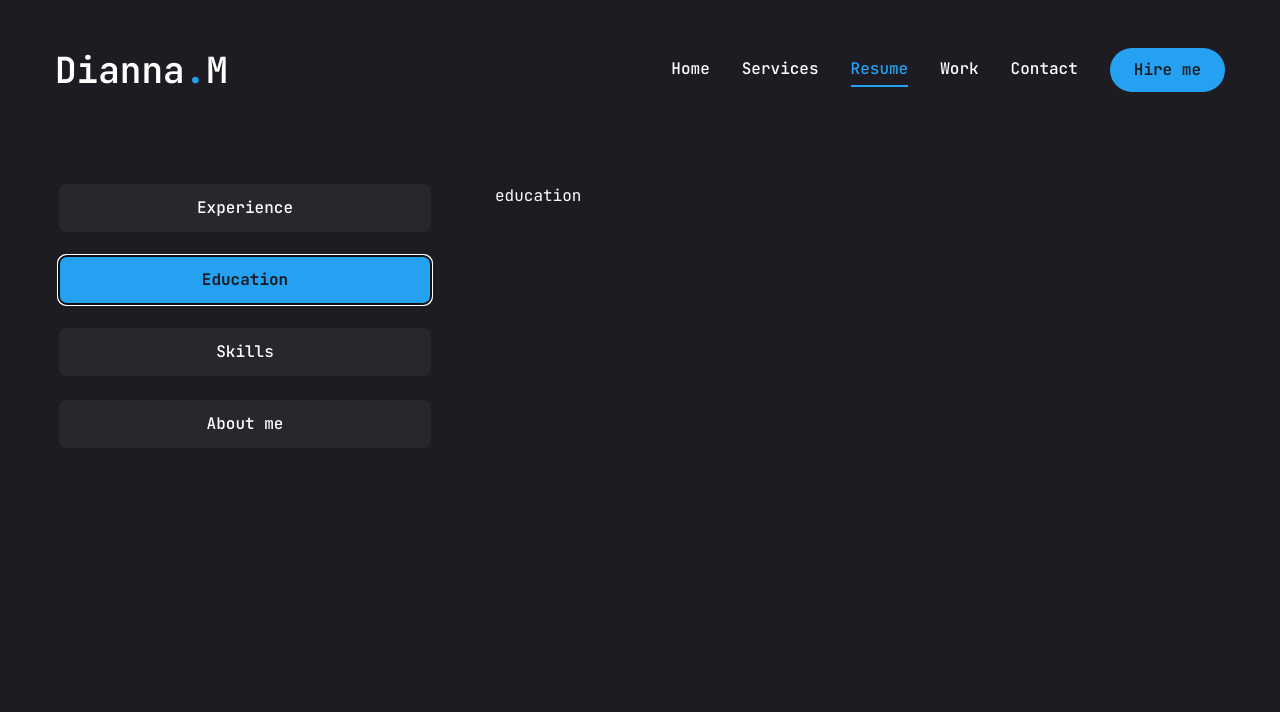
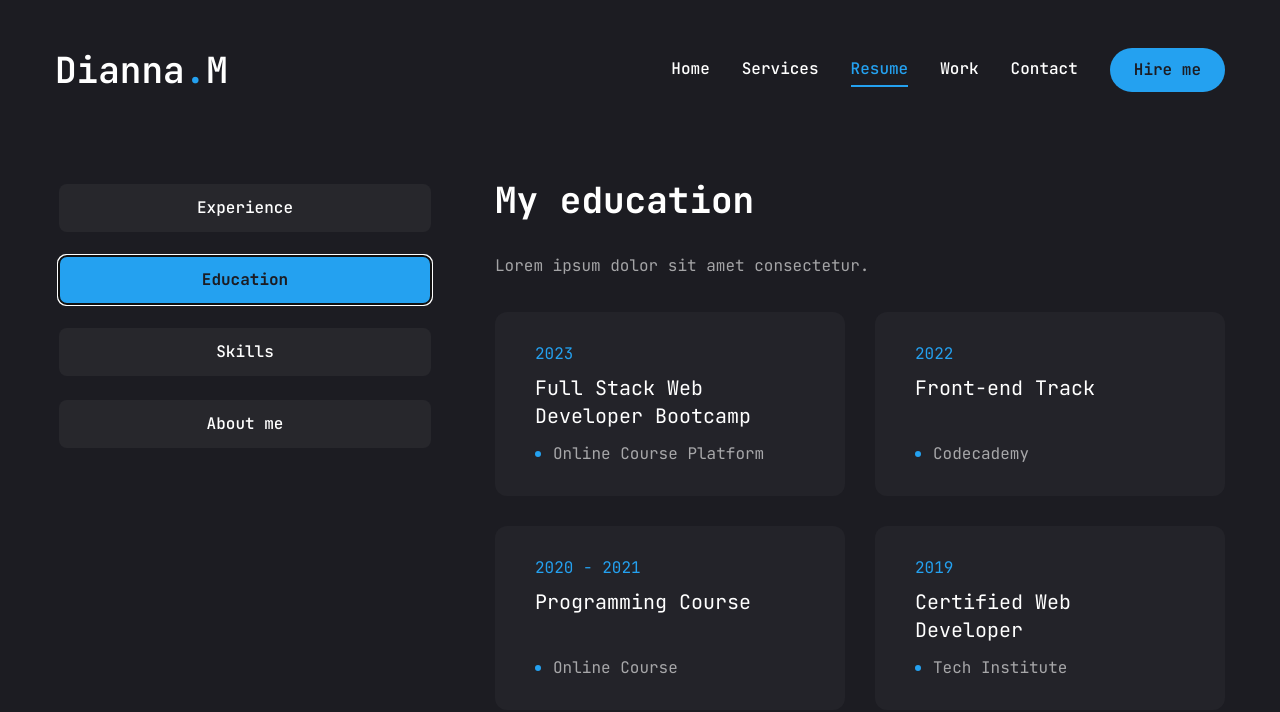
Before and after one commit to Magnet-Sys/portafolio, a Next.js app: page /resume in a window 1280 px wide. Both pictures are taken after a click on the tab "Education". Shown: the top 712 px of the page. Built offline with nearby package versions, Linux system fonts and the light colour scheme.

Commit message:
Examples of skills and more information about me are added

```diff
--- a/app/page.jsx
+++ b/app/page.jsx
@@ -26,7 +26,7 @@
               <Button
                 variant="outline"
                 size="lg"
-                className="uppercase flex items-cenbter gap-2">
+                className="uppercase flex items-center gap-2">
                 <span>Download CV</span>
                 <FiDownload className="text-xl" />
               </Button>
--- a/app/resume/page.jsx
+++ b/app/resume/page.jsx
@@ -26,7 +26,7 @@
       fieldValue: "(+56) 9 5098 8506",
     },
     {
-      fieldName: "Experience",
+      fieldName: "education",
       fieldValue: "15+ Years",
     },
     {
@@ -39,7 +39,7 @@
     },
     {
       fieldName: "Email",
-      fieldValue: "dianna.monsalve@gmail.com",
+      fieldValue: "dmonsalve@gmail.com",
     },
     {
       fieldName: "Freelance",
@@ -196,6 +196,7 @@
           defaultValue="experience"
           className="flex flex-col
         xl:flex-row gap-[60px]">
+          {/* menu tab */}
           <TabsList className="flex flex-col w-full max-w-[380px] mx-auto xl:mx-0 gap-6">
             <TabsTrigger value="experience">Experience</TabsTrigger>
             <TabsTrigger value="education">Education</TabsTrigger>
@@ -236,17 +237,94 @@
                 </ScrollArea>
               </div>
             </TabsContent>
+
             {/* education */}
             <TabsContent value="education" className="w-full">
-              education
+              <div className="flex flex-col gap-[30px] text-center xl:text-left">
+                <h3 className="text-4xl font-bold">{education.title}</h3>
+                <p className="max-w-[600px] text-white/60 mx-auto xl:mx-0">
+                  {education.description}
+                </p>
+                <ScrollArea className="h-[400px]">
+                  <ul className="grid grid-cols-1 lg:grid-cols-2 gap-[30px]">
+                    {education.items.map((item, index) => {
+                      return (
+                        <li
+                          key={index}
+                          className="bg-[#232329] h-[184px] py-6 px-10 rounded-xl
+                          flex flex-col justify-center items-center lg:items-start
+                          gap-1">
+                          <span className="text-accent">{item.duration}</span>
+                          <h3 className="text-xl max-w-[260px] min-h-[60px] text-center lg:text-left">
+                            {item.degree}
+                          </h3>
+                          <div className="flex items-center gap-3">
+                            {/* dot */}
+                            <span className="w-[6px] h-[6px] rounded-full bg-accent"></span>
+                            <p className="text-white/60">{item.institution}</p>
+                          </div>
+                        </li>
+                      );
+                    })}
+                  </ul>
+                </ScrollArea>
+              </div>
             </TabsContent>
+
             {/* skills */}
-            <TabsContent value="skills" className="w-full">
-              skills
+            <TabsContent value="skills" className="w-full h-full">
+              <div className="flex flex-col gap-[30px]">
+                <div className="flex flex-col gap-[30px] text-center xl:text-left">
+                  <h3 className="text-4xl font-bold">{skills.title}</h3>
+                  <p className="max-w-[600px] text-white/60 mx-auto xl:mx-0">
+                    {skills.description}
+                  </p>
+                </div>
+                <ul className="grid grid-cols-2 sm:grid-cols-3 md:grid-cols-4 gap-4 xl:gap-[30px]">
+                  {skills.skillList.map((skill, index) => {
+                    return (
+                      <li key={index}>
+                        <TooltipProvider delayDuration={100}>
+                          <Tooltip>
+                            <TooltipTrigger className="w-full h-[150px] bg-[#232329] rounded-xl flex justify-center items-center group">
+                              <div className="text-6xl group-hover:text-accent transition-all duration-300">
+                                {skill.icon}
+                              </div>
+                            </TooltipTrigger>
+                            <TooltipContent>
+                              <p className="capitalize">{skill.name}</p>
+                            </TooltipContent>
+                          </Tooltip>
+                        </TooltipProvider>
+                      </li>
+                    );
+                  })}
+                </ul>
+              </div>
             </TabsContent>
+
             {/* about */}
-            <TabsContent value="about" className="w-full">
-              about me
+            <TabsContent
+              value="about"
+              className="w-full text-center xl:text-left">
+              <div className="flex flex-col gap-[10px]">
+                <h3 className="text-4xl font-bold ">{about.title}</h3>
+                <p className="max-w-[600px] text-white/60 mx-auto xl:mx-0">
+                  {about.description}
+                </p>
+                <ul className="grid grid-cols-1 xl:grid-cols-2 gap-y-6 max-w-[620px] mx-auto xl:mx-0">
+                  {about.info.map((item, index) => {
+                    return (
+                      <li
+                        key={index}
+                        className="flex items-center justify-center xl:justify-start gap-4">
+                        <span className="text-white/60">{item.fieldName}</span>
+                        <span className="text-xl">{item.fieldValue}</span>
+                      </li>
+                    );
+                  })}
+                </ul>
+              </div>
             </TabsContent>
           </div>
         </Tabs>
--- a/components/Stats.jsx
+++ b/components/Stats.jsx
@@ -4,7 +4,7 @@
 
 const stats = [
   {
-    num: 18,
+    num: 12,
     text: "Years of experience",
   },
   {
--- a/components/ui/scroll-area.jsx
+++ b/components/ui/scroll-area.jsx
@@ -1,11 +1,12 @@
-"use client"
+"use client";
 
-import * as React from "react"
-import * as ScrollAreaPrimitive from "@radix-ui/react-scroll-area"
+import * as React from "react";
+import * as ScrollAreaPrimitive from "@radix-ui/react-scroll-area";
 
-import { cn } from "@/lib/utils"
+import { cn } from "@/lib/utils";
 
-const ScrollArea = React.forwardRef(({ className, children, ...props }, ref) => (
+const ScrollArea = React.forwardRef(
+  ({ className, children, ...props }, ref) => (
     <ScrollAreaPrimitive.Root
       ref={ref}
       className={cn("relative overflow-hidden", className)}
@@ -16,10 +17,12 @@
       <ScrollBar />
       <ScrollAreaPrimitive.Corner />
     </ScrollAreaPrimitive.Root>
-))
-ScrollArea.displayName = ScrollAreaPrimitive.Root.displayName
+  )
+);
+ScrollArea.displayName = ScrollAreaPrimitive.Root.displayName;
 
-const ScrollBar = React.forwardRef(({ className, orientation = "vertical", ...props }, ref) => (
+const ScrollBar = React.forwardRef(
+  ({ className, orientation = "vertical", ...props }, ref) => (
     <ScrollAreaPrimitive.ScrollAreaScrollbar
       ref={ref}
       orientation={orientation}
@@ -32,9 +35,10 @@
         className
       )}
       {...props}>
-    <ScrollAreaPrimitive.ScrollAreaThumb className="relative flex-1 rounded-full bg-slate-200 dark:bg-slate-800" />
+      <ScrollAreaPrimitive.ScrollAreaThumb className="relative flex-1 rounded-full bg-accent dark:bg-slate-800" />
     </ScrollAreaPrimitive.ScrollAreaScrollbar>
-))
-ScrollBar.displayName = ScrollAreaPrimitive.ScrollAreaScrollbar.displayName
+  )
+);
+ScrollBar.displayName = ScrollAreaPrimitive.ScrollAreaScrollbar.displayName;
 
-export { ScrollArea, ScrollBar }
+export { ScrollArea, ScrollBar };
```
Lines whose indentation alone changed are shown as unchanged.
